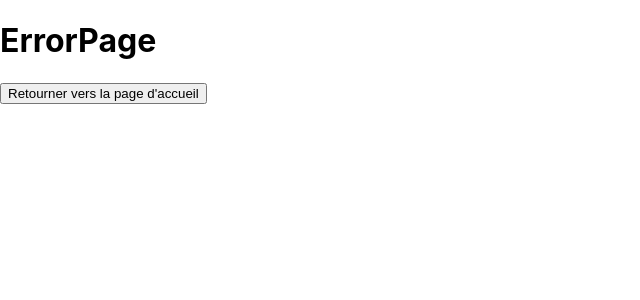
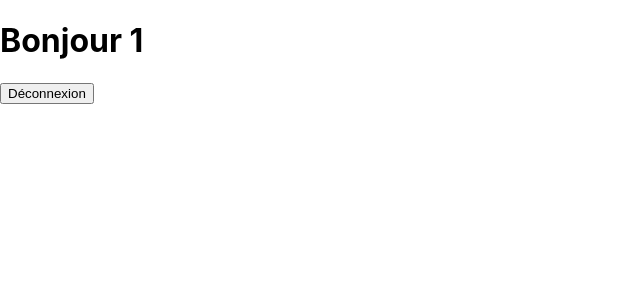
Before and after one commit to MebouoVanne/Manger_burger, a React (Create React App) app: page /order/1 in a window 1280 px wide. Shown: the top 300 px of the page, without its empty margins (0-640 px from the left). Built offline with nearby package versions, Linux system fonts and the light colour scheme.

Commit message:
✨ F02: LOGIN>sibmit with username

```diff
--- a/src/App.js
+++ b/src/App.js
@@ -24,7 +24,7 @@
   return (
     <Routes>
       <Route path="/" element={<LoginPage/>} />
-      <Route path="/order" element={<OrderPage/>} />
+      <Route path="/order/:username" element={<OrderPage/>} />
       <Route path="*" element={<ErrorPage/>} />
     </Routes>
   )
--- a/src/components/pages/login/LoginForm.js
+++ b/src/components/pages/login/LoginForm.js
@@ -1,13 +1,15 @@
 import React, { useState } from 'react'
-import { Link } from 'react-router-dom'
+import { Link, useNavigate } from 'react-router-dom'
 
 export default function LoginForm() {
 
     const [inputValue, setInputValue] = useState("Bob")
+    const navigate = useNavigate()
 
     const   handleSubmit = (event) => {
          event.preventDefault()
          setInputValue('')
+         navigate(`order/${inputValue}`)
 
      }
     const handleChange = (event) => {
@@ -25,9 +27,7 @@
              placeholder='Entrer votre prenom..'
              required
              />
-           <Link to="/order">
               <button> Accédez à votre espace</button>
-           </Link>
     </form>
   )
 }
--- a/src/components/pages/order/OrderPage.js
+++ b/src/components/pages/order/OrderPage.js
@@ -1,10 +1,12 @@
 import React from 'react'
-import { Link } from 'react-router-dom'
+import { Link, useParams } from 'react-router-dom'
 
 export default function OrderPage() {
+
+  const {username} = useParams()
   return (
     <div>
-      <h1> OrderPage </h1>
+      <h1> Bonjour {username}</h1>
       <Link to="/">
         <button> Déconnexion</button>
       </Link>
```
